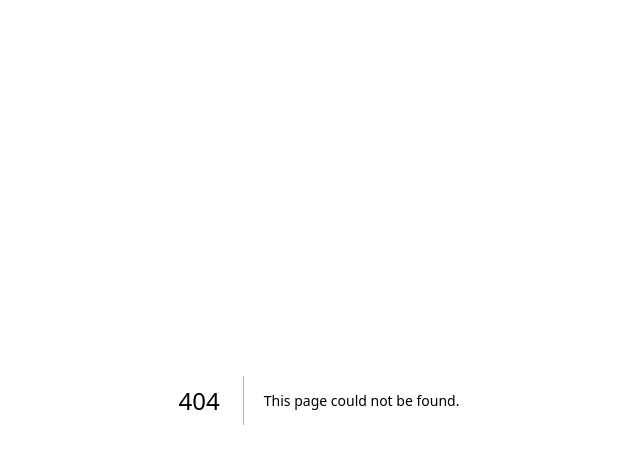
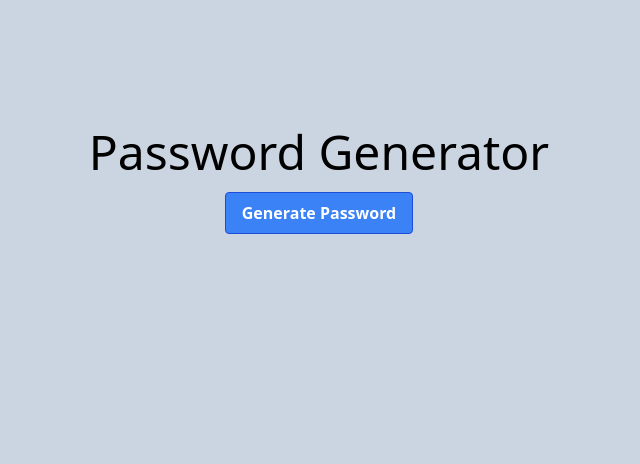
Before and after one commit to piotrszubert/password-generator, a Next.js app: page /password in a window 1280 px wide. Before the commit this address had no page. Shown: the top 464 px of the page, without its empty margins (321-961 px from the left). Built offline with nearby package versions, Linux system fonts and the light colour scheme.

Commit message:
Create password.tsx
generate password

```diff
--- /dev/null
+++ b/src/pages/password.tsx
@@ -0,0 +1,38 @@
+import React, { useState } from 'react';
+import generatePassword from 'generate-password';
+
+const Password: React.FC = () => {
+  const [password, setPassword] = useState<string>('');
+
+  const generate = () => {
+    const password = generatePassword.generate({
+      length: 12,
+      numbers: true,
+      symbols: false,
+      uppercase: true,
+      lowercase: true,
+      excludeSimilarCharacters: true,
+    });
+    setPassword(password);
+  };
+
+  return (
+    <div className='bg-slate-300 h-screen'>
+        <div className='mx-auto max-w-7xl px-4 sm:px-6 lg:px-8 pt-20 pb-16 text-center lg:pt-32'>
+            <div className="flex flex-col gap-4">
+                <h1 className='text-5xl'>Password Generator</h1>
+                <div>
+                    <button
+                        className="bg-blue-500 hover:bg-blue-700 text-white font-bold py-2 px-4 border border-blue-700 rounded"
+                        onClick={generate}>
+                            Generate Password
+                    </button>
+                </div>
+                <p>{password}</p>
+            </div>
+        </div>
+    </div>
+  );
+};
+
+export default Password;
```
